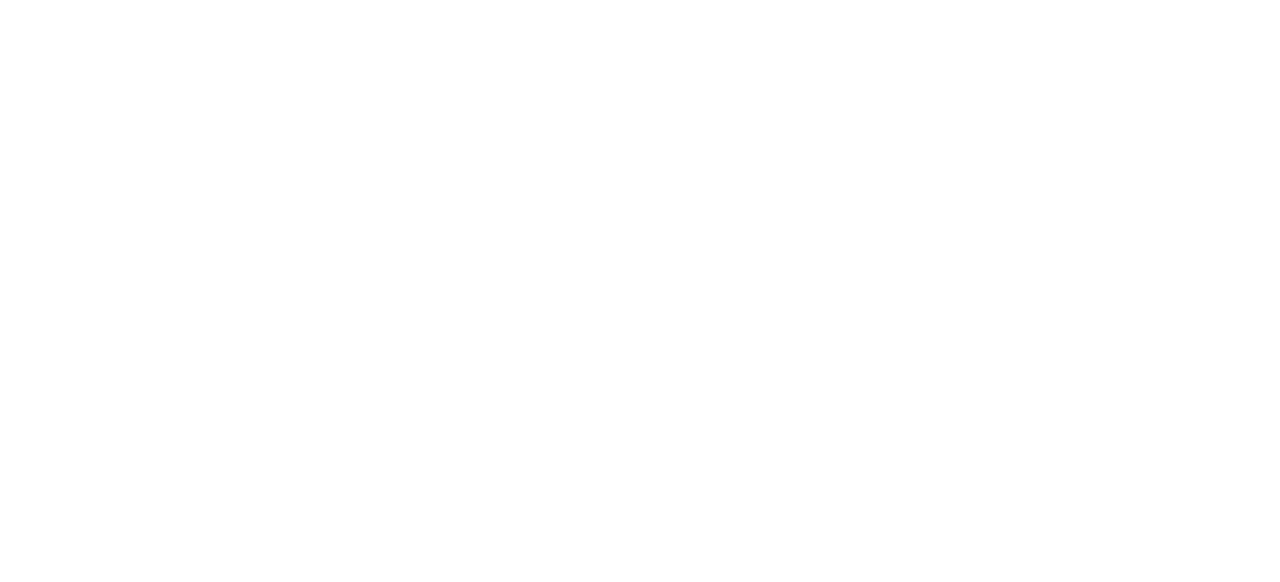
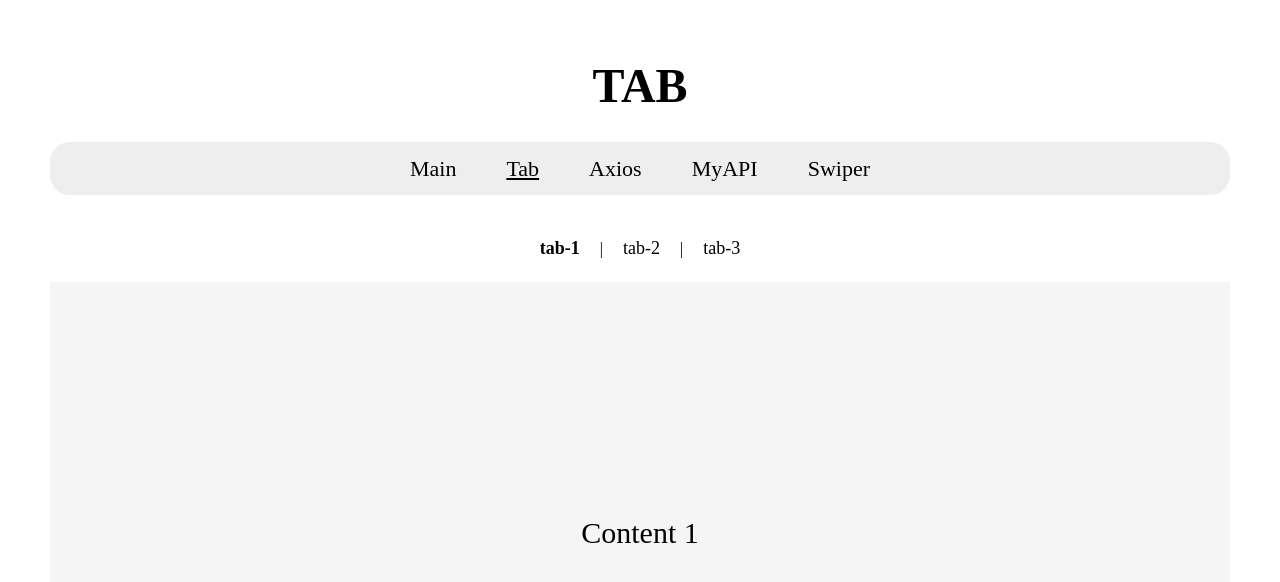
Before and after one commit to jyyang5542/2408-study-nuxt, a Nuxt app: page /Tab in a window 1280 px wide. Before the commit this address had no page. Shown: the top 582 px of the page. Built offline with nearby package versions, Linux system fonts and the light colour scheme.

Commit message:
chore: 탭 이름 변경

```diff
--- a/components/Gnb.vue
+++ b/components/Gnb.vue
@@ -11,7 +11,7 @@
 <script setup>
 const list = ref([
   { href: '/', name: 'Main' },
-  { href: '/About', name: 'About' },
+  { href: '/Tab', name: 'Tab' },
   { href: '/Axios', name: 'Axios' },
   { href: '/MyAPI', name: 'MyAPI' },
   { href: '/Swiper', name: 'Swiper' },
--- a/pages/MyAPI/index.vue
+++ b/pages/MyAPI/index.vue
@@ -1,6 +1,6 @@
 <template>
   <section class="sec">
-    <h1 class="sec__title">MyAPI</h1>
+    <h1 class="sec__title" style="text-transform: capitalize">MyAPI</h1>
     <Gnb />
     <div class="sec__cont active">
       <div v-if="loading">Loading...</div>
--- a/pages/about/index.vue
+++ b/pages/Tab/index.vue
@@ -1,6 +1,6 @@
 <template>
   <section class="sec">
-    <h1 class="sec__title">About</h1>
+    <h1 class="sec__title">Tab</h1>
     <Gnb />
     <Tabs :list="tabItems" @update:activeIndex="handleActiveIndexUpdate" />
 
```
